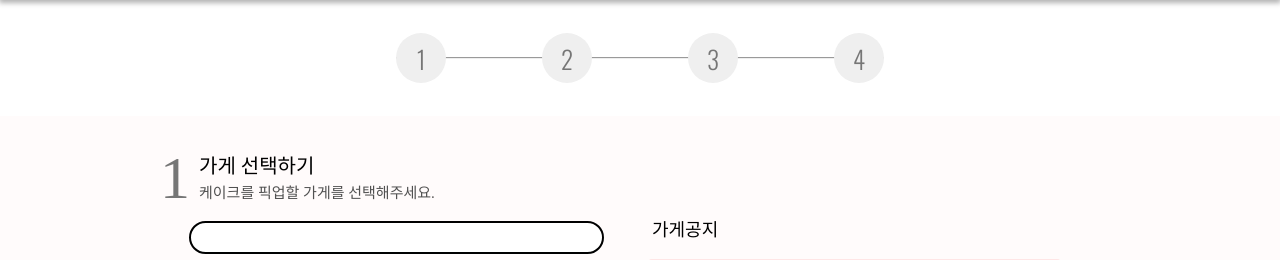
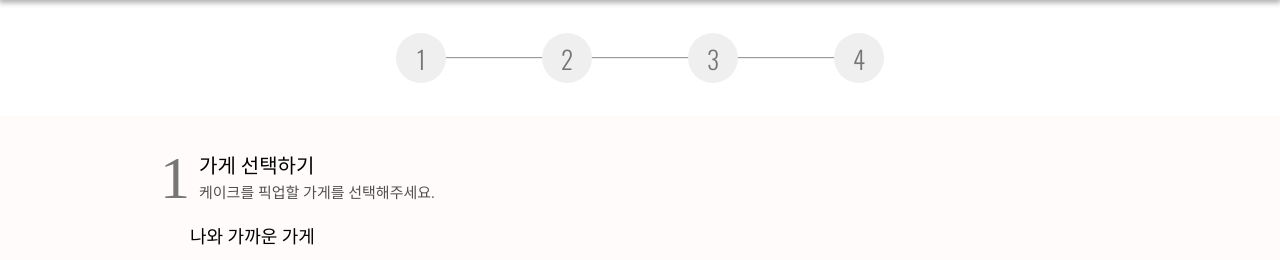
Before and after one commit to Kenny-KH/cakewalk_backend, a Django app: page /cake/order/1/1 in a window 1280 px wide. Shown: the part 60-320 px from the top of the page. Run offline with Django 4.2, Linux system fonts and the light colour scheme; a user stored in the database is signed in; tables that the repository leaves empty hold one stand-in row (values such as "Sample post"); grey boxes marked "Sample" are stand-in pictures; some libraries are stand-ins or nearby versions.

Commit message:
공지수정

```diff
--- a/cake/templates/order.html
+++ b/cake/templates/order.html
@@ -59,18 +59,21 @@
       </div>
       <form action="{% url 'order' whatCake cake_id %}" method="post" enctype="multipart/form-data">
         {% csrf_token %}
+        {% if whatCake == "store" %}
       <div class="all">
         <div class="map-wrap">
-          <input class="search-input" type="text" name="address" />
+          <input class="search-input" type="text" name="address" placeholder="{{store.address}}" value="{{store.address}}"/>
           <div id="map"></div>
         </div>
+
         <div class="right">
-           <div class="storenotice">가게공지</div>
+           <div class="storenotice">{{store.notice}}</div>
           <div class="store">
             <div class="storetext">
               <p class="notice-text"></p>
             </div>
           </div>
+          {% endif %}
           <div class="storeclose">
             <p class="mystore">나와 가까운 가게</p>
             <input type="hidden" value="" name="store" id="store">
```
Also changed, not shown: .static_root/css/watch_cake.css (+4 -6 lines).
